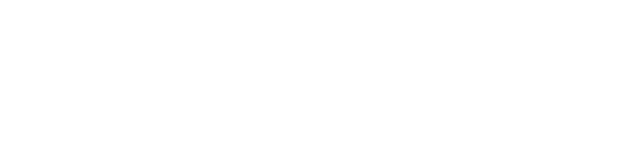
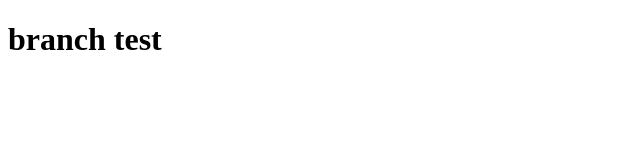
Before and after one commit to shayaliza/test, a website: page index.html in a window 1280 px wide. Shown: the whole page, without its empty margins (0-640 px from the left). Drawn offline with Linux system fonts and the light colour scheme.

Commit message:
newbranch

```diff
--- a/index.html
+++ b/index.html
@@ -8,6 +8,9 @@
 </head>
 
 <body>
+    <h1>
+        branch test
+    </h1>
 
 </body>
 
```
